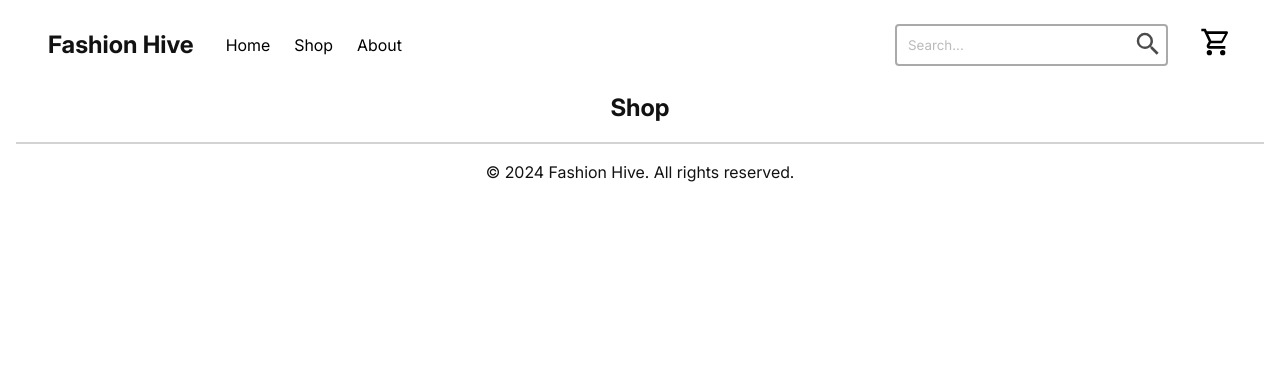
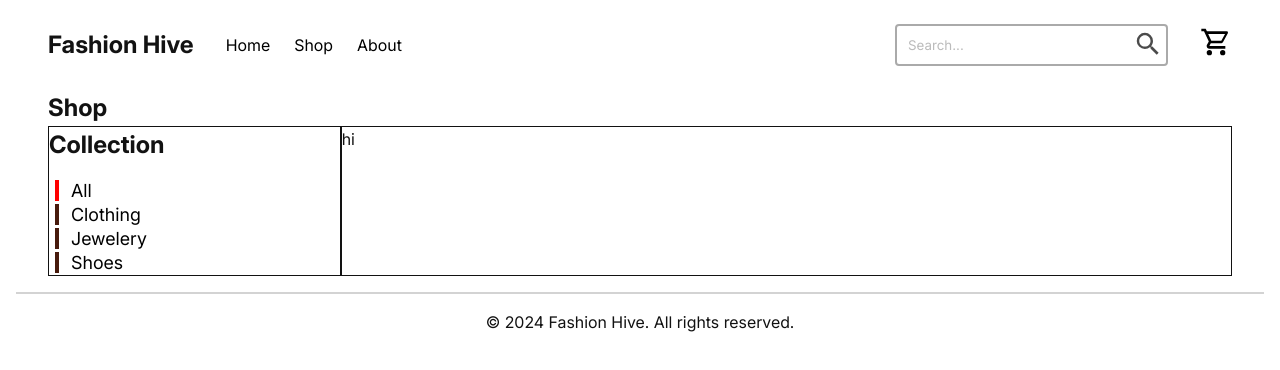
Before and after one commit to cjxo/shopping-cart, a React (Vite) app: page /shop in a window 1280 px wide. Shown: the top 370 px of the page. Built offline with nearby package versions, Linux system fonts and the light colour scheme; no server answers.

Commit message:
Added Sidebar for ShopPage

```diff
--- a/src/App.css
+++ b/src/App.css
@@ -22,9 +22,6 @@ nav {
 main {
   padding-left: 48px;
   padding-right: 48px;
-
-  display: flex;
-  justify-content: center;
 }
 
 nav > .link-list:nth-child(1) {
@@ -66,6 +63,8 @@ nav > .link-list:nth-child(1) {
   align-items: center;
   gap: 16px;
 
+  margin-left: auto;
+  margin-right: auto;
   max-width: var(--max-container-size);
 }
 
@@ -167,6 +166,8 @@ input[type="search"]:focus {
   display: flex;
   flex-direction: column;
   gap: 16px;
+
+  max-width: var(--max-container-size);
 }
 
 .homepage-header {
@@ -313,6 +314,8 @@ input[type="search"]:focus {
 .testimonial-header {
   font-size: 32px;
   color: var(--orangy-kinda-colour0);
+
+  margin-bottom: 16px;
 }
 
 .testimonial-people {
@@ -383,6 +386,74 @@ input[type="search"]:focus {
   max-width: 600px;
 }
 
+.shoppage-wrapper {
+  margin-left: auto;
+  margin-right: auto;
+  max-width: var(--max-container-size);
+}
+
+.shoppage-main {
+  display: flex;
+}
+
+.shoppage-main ul {
+  list-style-type: none;
+  padding: 0;
+  margin: 0;
+}
+
+.shoppage-main h2 {
+  margin-bottom: 16px;
+}
+
+.shoppage-main ul > li {
+}
+
+.shoppage-main ul > li.selected > button > span {
+  border-left: 4px solid red;
+}
+
+.shoppage-main ul > li.selected > button > span,
+.shoppage-main ul > li > button:hover {
+  transform: scale(1.08) translateX(8px);
+}
+
+.shoppage-main ul > li:not(.selected) > button:hover > span {
+  border-left: 4px solid hsl(7, 69%, 44%);
+}
+
+.shoppage-main ul > li > button:active {
+  transform: scale(1.15) translateX(11px);
+}
+
+.shoppage-main ul > li > button {
+  cursor: pointer;
+  background-color: transparent;
+  border: none;
+
+  padding-right: 16px;
+  font-size: 18px;
+
+  transition-duration: 100ms;
+  transition-timing-function: ease;
+  transition-property: border-left transform;
+}
+
+.shoppage-main ul > li > button > span {
+  border-left: 4px solid rgb(71, 26, 12);
+  margin-right: 12px;
+}
+
+.shoppage-main > section:first-child {
+  flex-grow: 1;
+  border: 1px solid;
+}
+
+.shoppage-main > section:last-child {
+  border: 1px solid;
+  flex-grow: 5;
+}
+
 footer {
   padding: 16px;
   text-align: center;
@@ -430,6 +501,7 @@ footer > div:first-child {
   .testimonial-container > p {
     font-size: 18px;
     padding: 32px 0px;
+    margin-left: auto;
   }
 
   .testimonial-people > li {
--- /dev/null
+++ b/src/components/ListCollection.jsx
@@ -0,0 +1,52 @@
+import { useState } from "react";
+import { PropTypes } from "prop-types";
+
+const ListCollectionEntry = ({ text, onClick, isSelected }) => {
+  return (
+    <li className={isSelected ? "selected" : ""}>
+      <button onClick={onClick}>
+        <span></span>
+        {text}
+      </button>
+    </li>
+  )
+}
+
+const ListCollection = () => {
+  const [currentSelected, setCurrentSelected] = useState(0);
+  const entryTexts = ["All", "Clothing", "Jewelery", "Shoes"];
+
+  const onClick = (idx) => {
+    return () => {
+      setCurrentSelected(idx);
+    }
+  };
+
+  return (
+    <>
+      <ul>
+        {
+          entryTexts.map((text, idx) => {
+            return (
+              <ListCollectionEntry
+                key={text}
+                text={text}
+                onClick={onClick(idx)}
+                isSelected={idx === currentSelected}
+              />
+            )
+          })
+        }
+      </ul>
+    </>
+  )
+};
+
+ListCollectionEntry.propTypes = {
+  text: PropTypes.string.isRequired,
+  onClick: PropTypes.func.isRequired,
+  isSelected: PropTypes.bool.isRequired,
+}
+
+export default ListCollection;
+export { ListCollectionEntry };
--- a/src/components/Testimonials.jsx
+++ b/src/components/Testimonials.jsx
@@ -58,7 +58,7 @@ const Testimonials = () => {
 
   return (
     <>
-      <h1 className="testimonial-header">Testimonials</h1>
+        <h1 className="testimonial-header">Testimonials</h1>
       <section className="testimonial-container">
         <ul className="testimonial-people">
           {
--- a/src/routes/ShopPage.jsx
+++ b/src/routes/ShopPage.jsx
@@ -1,7 +1,23 @@
+import { useOutletContext } from "react-router-dom";
+import ListCollection from "../components/ListCollection";
+
 const ShopPage = () => {
+  const [clothing, jewelery, shoes] = useOutletContext();
   return (
     <>
-      <h2>Shop</h2>
+      <section className="shoppage-wrapper">
+        <h1>Shop</h1>
+        <section className="shoppage-main">
+          <section>
+            <h2>Collection</h2>
+            <ListCollection />
+          </section>
+
+          <section className="displayed-items">
+            hi
+          </section>
+        </section>
+      </section>
     </>
   );
 }
```
Also changed, not shown: 2 other files (tests, documents, lock files or other folders).
